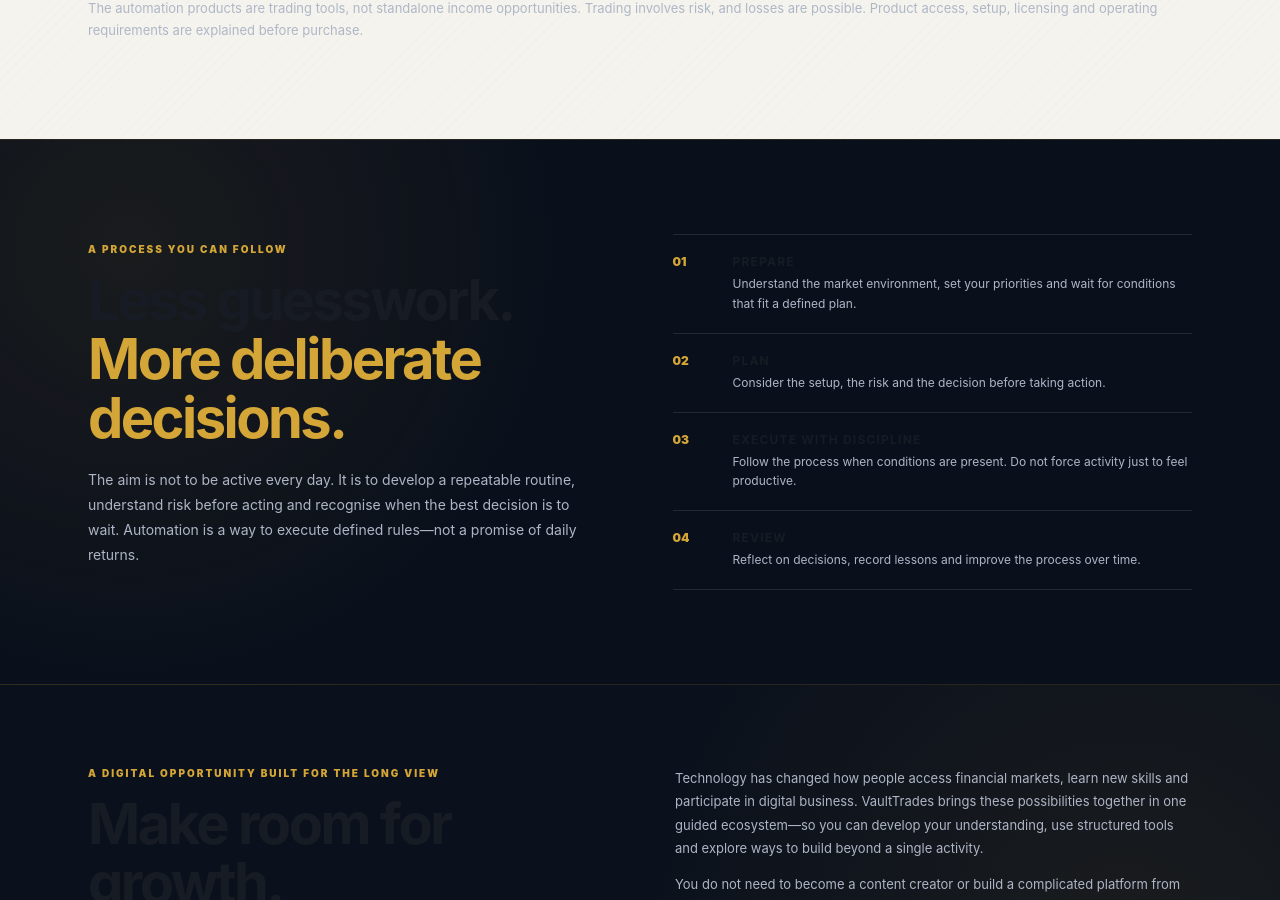
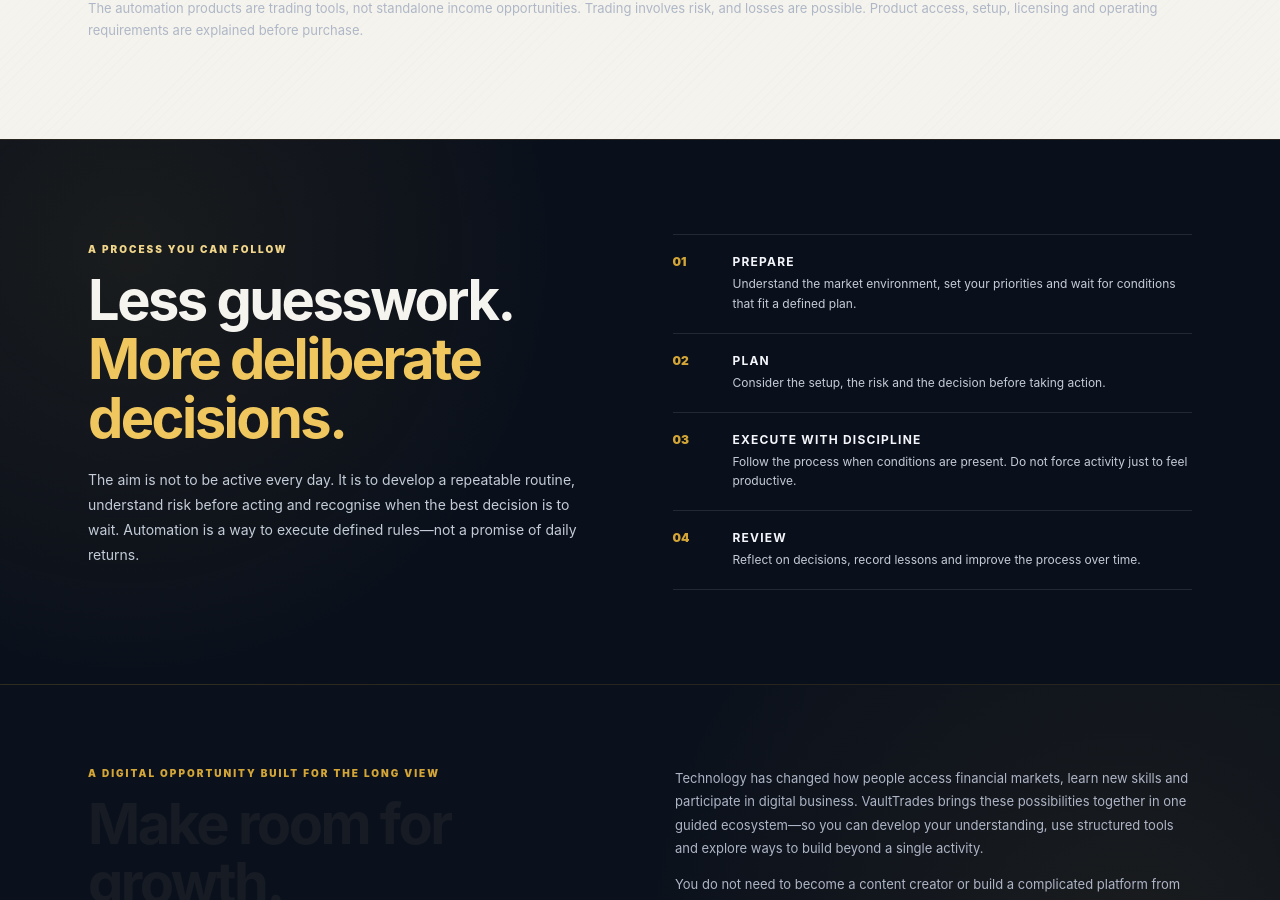
Before and after one commit to iyandatalks/vaulttrades, a Next.js app: page /opportunity in a window 1280 px wide. Shown: the part 3033-3933 px from the top of the page. Built offline with nearby package versions, Linux system fonts and the light colour scheme; no server answers.

Commit message:
Fix contrast in dark opportunity process band

```diff
--- a/app/opportunity/opportunity.css
+++ b/app/opportunity/opportunity.css
@@ -311,3 +311,13 @@
 .vto-intro .vto-pillars{margin-top:48px}
 .vto-intro :where(p,li,small){opacity:1}
 .vto-intro :where(h2,h3,p,span){text-shadow:none}
+
+
+/* Dark process band: restore light typography after the warm-page text reset. */
+.vt-opportunity .vto-dark-band{color:#f4f6fb}
+.vt-opportunity .vto-dark-band .vto-kicker{color:#f0d58a}
+.vt-opportunity .vto-dark-band h2{color:#f6f4ef}
+.vt-opportunity .vto-dark-band h2 span{color:#f0c75e}
+.vt-opportunity .vto-dark-band .vto-split>div>p{color:#c4ccd8}
+.vt-opportunity .vto-dark-band .vto-step h3{color:#f4f6fb}
+.vt-opportunity .vto-dark-band .vto-step p{color:#c4ccd8}
```
